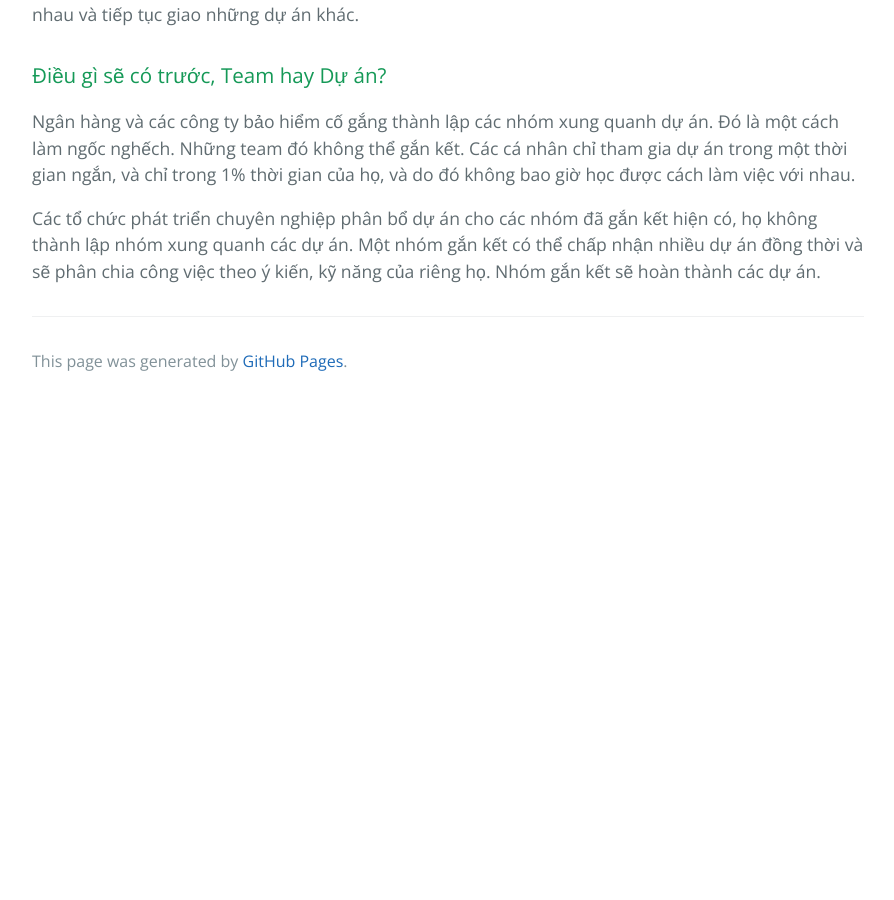
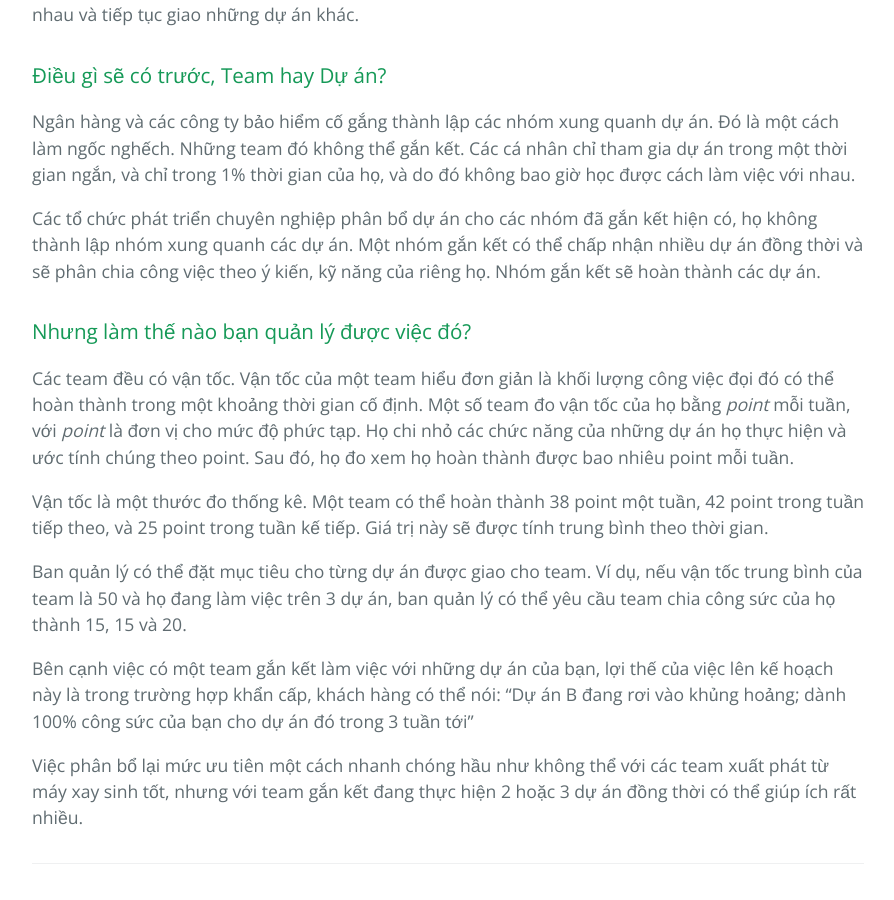
Before and after one commit to HaiBV/haibv.github.io, a Jekyll site: the page built from clean-coder/chapter-13-teams-and-projects.md, in a window 1280 px wide and 900 px high, scrolled down 1917 px. Shown: the whole window, without its empty margins (192-1086 px from the left). Built offline with Jekyll 4.4.1, drawn with Linux system fonts in a browser that asks for light colours; our own code applies the rules of GitHub Pages for plain Markdown files; before the commit the page ends 2322 px from its top, so only the background shows below that.

Commit message:
Update The Clean Coder - Chapter 13 Teams and Projects

```diff
--- a/clean-coder/chapter-13-teams-and-projects.md
+++ b/clean-coder/chapter-13-teams-and-projects.md
@@ -45,3 +45,15 @@ Một khi nó xảy ra, thật là lố bịch khi phá vỡ team chỉ vì dự
 Ngân hàng và các công ty bảo hiểm cố gắng thành lập các nhóm xung quanh dự án. Đó là một cách làm ngốc nghếch. Những team đó không thể gắn kết. Các cá nhân chỉ tham gia dự án trong một thời gian ngắn, và chỉ trong 1% thời gian của họ, và do đó không bao giờ học được cách làm việc với nhau.
 
 Các tổ chức phát triển chuyên nghiệp phân bổ dự án cho các nhóm đã gắn kết hiện có, họ không thành lập nhóm xung quanh các dự án. Một nhóm gắn kết có thể chấp nhận nhiều dự án đồng thời và sẽ phân chia công việc theo ý kiến, kỹ năng của riêng họ. Nhóm gắn kết sẽ hoàn thành các dự án.
+
+### Nhưng làm thế nào bạn quản lý được việc đó?
+
+Các team đều có vận tốc. Vận tốc của một team hiểu đơn giản là khối lượng công việc đọi đó có thể hoàn thành trong một khoảng thời gian cố định. Một số team đo vận tốc của họ bằng _point_ mỗi tuần, với _point_ là đơn vị cho mức độ phức tạp. Họ chi nhỏ các chức năng của những dự án họ thực hiện và ước tính chúng theo point. Sau đó, họ đo xem họ hoàn thành được bao nhiêu point mỗi tuần.
+
+Vận tốc là một thước đo thống kê. Một team có thể hoàn thành 38 point một tuần, 42 point trong tuần tiếp theo, và 25 point trong tuần kế tiếp. Giá trị này sẽ được tính trung bình theo thời gian.
+
+Ban quản lý có thể đặt mục tiêu cho từng dự án được giao cho team. Ví dụ, nếu vận tốc trung bình của team là 50 và họ đang làm việc trên 3 dự án, ban quản lý có thể yêu cầu team chia công sức của họ thành 15, 15 và 20.
+
+Bên cạnh việc có một team gắn kết làm việc với những dự án của bạn, lợi thế của việc lên kế hoạch này là trong trường hợp khẩn cấp, khách hàng có thể nói: "Dự án B đang rơi vào khủng hoảng; dành 100% công sức của bạn cho dự án đó trong 3 tuần tới"
+
+Việc phân bổ lại mức ưu tiên một cách nhanh chóng hầu như không thể với các team xuất phát từ máy xay sinh tốt, nhưng với team gắn kết đang thực hiện 2 hoặc 3 dự án đồng thời có thể giúp ích rất nhiều.
```
